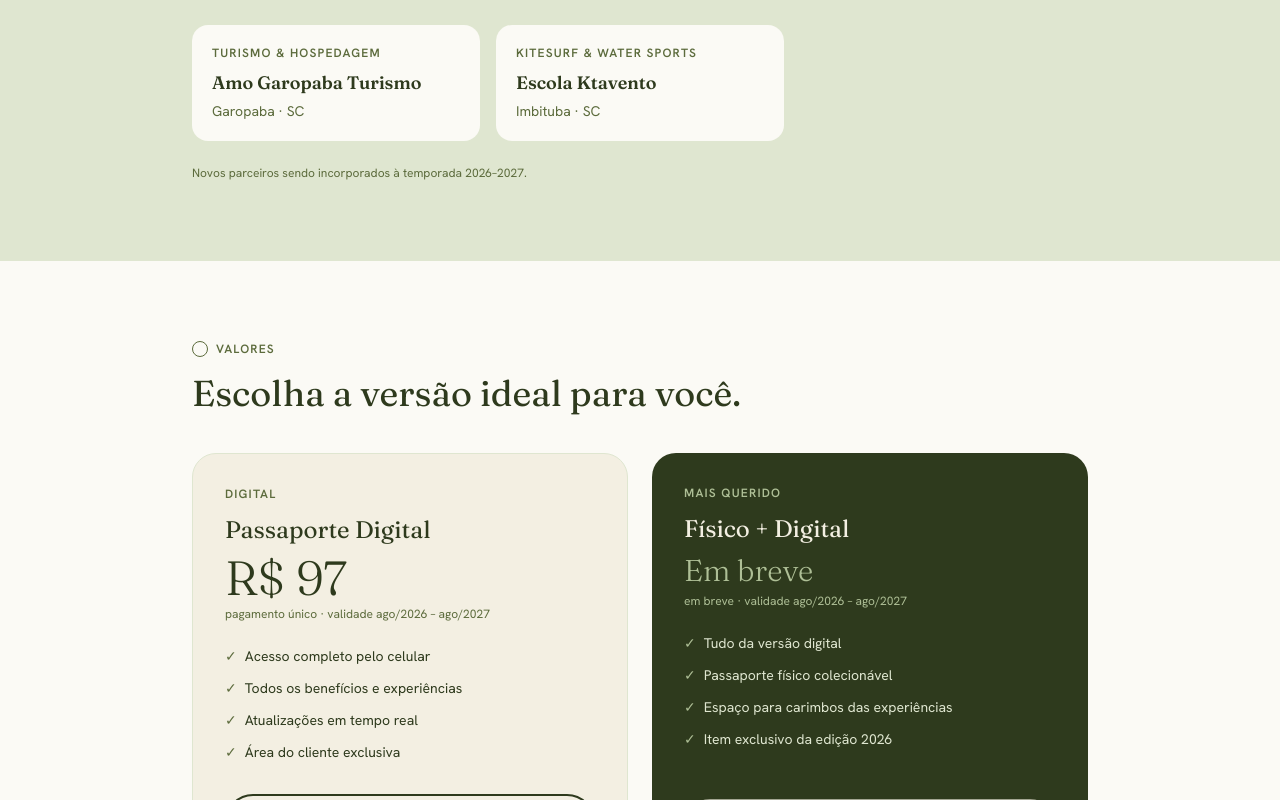
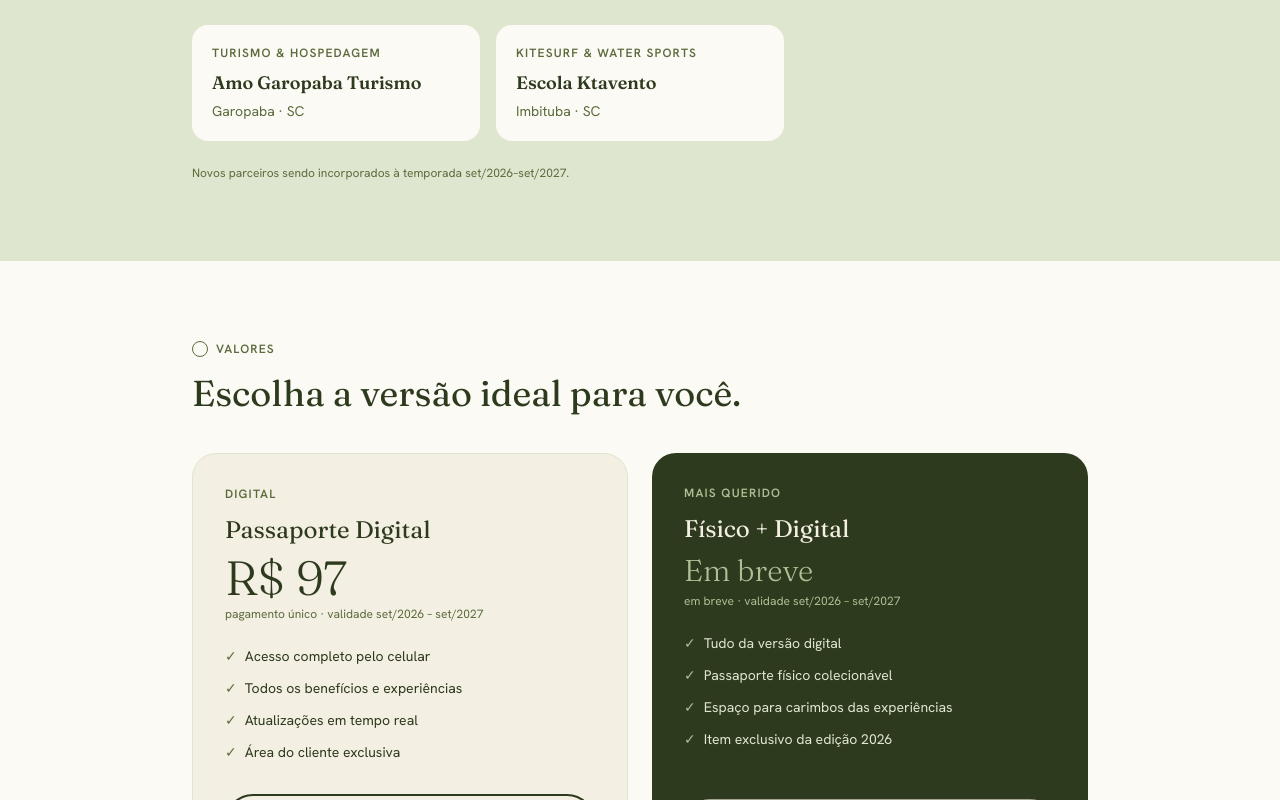
Before and after one commit to moanimorais/passaporte-aura, a Next.js app: page / in a window 1280 px wide. Shown: the part 2000-2800 px from the top of the page. Built offline with nearby package versions, Linux system fonts and the light colour scheme.

Commit message:
Atualiza datas da temporada: agosto → setembro 2026–2027
Co-Authored-By: Claude Sonnet 4.6 <noreply@anthropic.com>

```diff
--- a/src/app/api/webhook/mercadopago/route.ts
+++ b/src/app/api/webhook/mercadopago/route.ts
@@ -78,7 +78,7 @@ export async function POST(request: Request) {
             Bem-vinda ao Passaporte Aura${nome ? `, ${nome}` : ""}!
           </h1>
           <p style="color:#40685E;margin-bottom:24px;font-size:15px;text-align:center">
-            Seu Passaporte Digital está ativo para a temporada<br><strong>agosto/2026 – agosto/2027</strong>.
+            Seu Passaporte Digital está ativo para a temporada<br><strong>setembro/2026 – setembro/2027</strong>.
           </p>
 
           <a href="${link}"
--- a/src/app/app/page.tsx
+++ b/src/app/app/page.tsx
@@ -32,7 +32,7 @@ export default function PassaportePage() {
               <span className="w-1.5 h-1.5 rounded-full bg-green-500 inline-block"></span>
               ATIVO
             </span>
-            <span className="text-xs opacity-60" style={{ color: "var(--verde-nevoa)" }}>até ago/2027</span>
+            <span className="text-xs opacity-60" style={{ color: "var(--verde-nevoa)" }}>até set/2027</span>
           </div>
         </div>
 
--- a/src/app/app/passaporte-client.tsx
+++ b/src/app/app/passaporte-client.tsx
@@ -20,7 +20,7 @@ export default function PassaporteClient({ perfil, usedCount, partnerCount }: Pr
   const tipo = perfil?.tipo === "fisico_digital" ? "Físico + Digital" : "Digital";
   const validade = perfil?.validade_fim
     ? new Date(perfil.validade_fim).toLocaleDateString("pt-BR", { month: "short", year: "numeric" })
-    : "ago/2027";
+    : "set/2027";
 
   return (
     <div className="px-5 py-6 max-w-md mx-auto">
--- a/src/app/page.tsx
+++ b/src/app/page.tsx
@@ -15,11 +15,11 @@ const parceiros = [
 const categorias = ["Cerâmica", "Pintura", "Pilates", "Yoga", "Surf", "Cavalgada", "Massagem & Spa", "Vinho & Gastronomia", "Cafés", "Pousadas", "Baleia & Turismo"];
 
 const faqs = [
-  { pergunta: "Quanto tempo dura o Passaporte?", resposta: "Doze meses, de agosto de 2026 a agosto de 2027. Você aproveita os benefícios quando quiser, dentro desse período." },
+  { pergunta: "Quanto tempo dura o Passaporte?", resposta: "Doze meses, de 1 de setembro de 2026 a 1 de setembro de 2027. Você aproveita os benefícios quando quiser, dentro desse período." },
   { pergunta: "Quantas experiências estão incluídas?", resposta: "São 40+ experiências entre Praia do Rosa, Garopaba e Imbituba. A lista completa fica disponível na sua área do cliente após a compra." },
   { pergunta: "A lista de parceiros pode mudar?", resposta: "Sim, novos parceiros podem ser adicionados ao longo da temporada. Você sempre terá acesso à lista atualizada na sua área do cliente." },
   { pergunta: "Preciso pagar algo além do Passaporte?", resposta: "Sim — mas muito menos. Os parceiros oferecem descontos exclusivos para portadores do Passaporte Aura. Cada desconto está detalhado na aba Parceiros do seu aplicativo. Você vai se surpreender com o quanto economiza." },
-  { pergunta: "Quantas vezes posso usar cada benefício?", resposta: "Cada benefício pode ser usado uma vez por parceiro, durante a vigência do passaporte (ago/2026 a ago/2027)." },
+  { pergunta: "Quantas vezes posso usar cada benefício?", resposta: "Cada benefício pode ser usado uma vez por parceiro, durante a vigência do passaporte (set/2026 a set/2027)." },
   { pergunta: "Como o parceiro confere meu Passaporte?", resposta: "Você apresenta o passaporte (físico ou digital) e o parceiro valida pelo sistema. Simples e rápido." },
   { pergunta: "Os eventos da Aura estão incluídos?", resposta: "Não. Os eventos da Aura são produtos separados e não fazem parte do Passaporte. O Passaporte dá acesso aos benefícios exclusivos dos parceiros cadastrados." },
 ];
@@ -52,7 +52,7 @@ export default function Home() {
       {/* HERO */}
       <section className="px-6 py-20 max-w-4xl mx-auto">
         <p className="text-xs font-semibold tracking-widest uppercase mb-6" style={{ color: "var(--verde-oliva)" }}>
-          Temporada ago 2026 – ago 2027 · Praia do Rosa · SC
+          Temporada set 2026 – set 2027 · Praia do Rosa · SC
         </p>
         <h1 className="text-5xl md:text-6xl leading-tight mb-6" style={{ fontFamily: "'Fraunces', Georgia, serif" }}>
           Viva a Praia do Rosa{" "}
@@ -165,7 +165,7 @@ export default function Home() {
             ))}
           </div>
           <p className="text-xs mt-6" style={{ color: "var(--verde-oliva)" }}>
-            Novos parceiros sendo incorporados à temporada 2026–2027.
+            Novos parceiros sendo incorporados à temporada set/2026–set/2027.
           </p>
         </div>
       </section>
@@ -185,7 +185,7 @@ export default function Home() {
               <p className="text-xs font-semibold tracking-widest uppercase mb-3" style={{ color: "var(--verde-oliva)" }}>Digital</p>
               <h3 className="text-2xl mb-2" style={{ fontFamily: "'Fraunces', Georgia, serif" }}>Passaporte Digital</h3>
               <p className="text-5xl font-light mb-1" style={{ fontFamily: "'Fraunces', Georgia, serif" }}>R$ 97</p>
-              <p className="text-xs mb-6" style={{ color: "var(--verde-oliva)" }}>pagamento único · validade ago/2026 – ago/2027</p>
+              <p className="text-xs mb-6" style={{ color: "var(--verde-oliva)" }}>pagamento único · validade set/2026 – set/2027</p>
               <ul className="flex flex-col gap-3 mb-8 flex-1">
                 {["Acesso completo pelo celular", "Todos os benefícios e experiências", "Atualizações em tempo real", "Área do cliente exclusiva"].map((item) => (
                   <li key={item} className="flex items-center gap-2 text-sm">
@@ -201,7 +201,7 @@ export default function Home() {
               <p className="text-xs font-semibold tracking-widest uppercase mb-3" style={{ color: "var(--verde-salvia)" }}>Mais querido</p>
               <h3 className="text-2xl mb-2" style={{ fontFamily: "'Fraunces', Georgia, serif", color: "var(--creme)" }}>Físico + Digital</h3>
               <p className="text-3xl font-light mb-1" style={{ fontFamily: "'Fraunces', Georgia, serif", color: "var(--verde-salvia)" }}>Em breve</p>
-              <p className="text-xs mb-6" style={{ color: "var(--verde-salvia)" }}>em breve · validade ago/2026 – ago/2027</p>
+              <p className="text-xs mb-6" style={{ color: "var(--verde-salvia)" }}>em breve · validade set/2026 – set/2027</p>
               <ul className="flex flex-col gap-3 mb-8 flex-1">
                 {["Tudo da versão digital", "Passaporte físico colecionável", "Espaço para carimbos das experiências", "Item exclusivo da edição 2026"].map((item) => (
                   <li key={item} className="flex items-center gap-2 text-sm" style={{ color: "var(--verde-nevoa)" }}>
--- a/src/app/parceiro/page.tsx
+++ b/src/app/parceiro/page.tsx
@@ -208,7 +208,7 @@ export default function ParceiroPage() {
             <h2 className="font-serif text-2xl mb-2" style={{ color: "var(--verde-aura)" }}>Já Utilizado</h2>
             <p className="text-sm mb-6" style={{ color: "var(--verde-oliva)" }}>
               Este passaporte já utilizou o benefício nesta temporada.<br />
-              Vigência: ago/2026 – ago/2027.
+              Vigência: set/2026 – set/2027.
             </p>
             <button onClick={resetar} className="w-full rounded-xl py-4 font-medium border"
               style={{ borderColor: "var(--verde-salvia)", color: "var(--verde-oliva)", backgroundColor: "transparent" }}>
```
